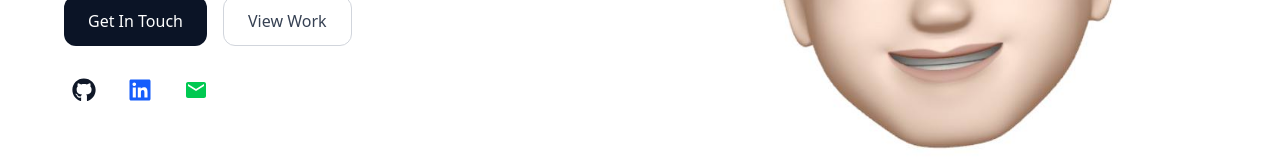
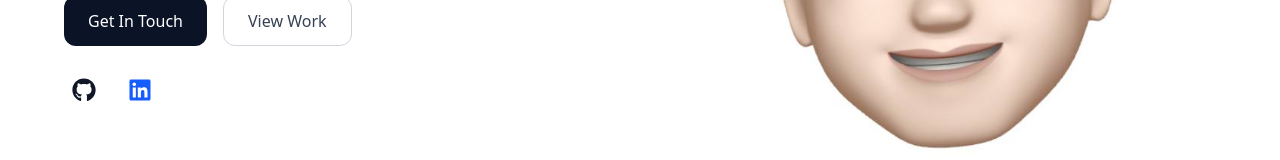
Before and after one commit to 1yhour/my-portfolio, a React (Vite) app: page / in a window 1280 px wide. Shown: the part 517-677 px from the top of the page. Built offline with nearby package versions, Linux system fonts and the light colour scheme.

Commit message:
Changed code: Use external data for icon

```diff
--- a/src/Components/Hero.jsx
+++ b/src/Components/Hero.jsx
@@ -1,8 +1,7 @@
 import React from 'react'
 import { heroButtons, scrollToSection} from "../Constraints/index.js";
-import {FaGithub, FaLinkedin} from "react-icons/fa";
-import {MdMail} from "react-icons/md";
 import MyPhoto from "../Assets/photos/anime_pic.jpg"
+import {iconLink} from "../Constraints/IconLink.js";
 const Hero = () => {
     return (
         <section id="hero" className="min-h-screen flex items-center justify-center pt-16 px-4 lg:px-8">
@@ -30,32 +29,15 @@
                             ))}
                         </div>
                         <div className="flex flex-wrap gap-4">
-                            <a
-                                href="https://github.com"
-                                target="_blank"
-                                rel="noopener noreferrer"
-                                className="p-2 text-gray-900 hover:text-gray-800 transition-colors "
-                            >
-                                <FaGithub size={24}/>
-                            </a>
-
-                            <a
-                                href="https://www.linkedin.com/in/seng-lyhour-607851383/"
-                                target="_blank"
-                                rel="noopener noreferrer"
-                                className="p-2 text-blue-600 hover:text-blue-500 transition-colors"
-                            >
-                                <FaLinkedin size={24}/>
-                            </a>
-                            <a
-                                href="mailto:lyhourlucky77@gmail.com"
-                                target="_blank"
-                                rel="noopener noreferrer"
-                                className="p-2 text-green-500 hover:text-green-400 transition-colors"
-                            >
-                                <MdMail size={24}/>
-                            </a>
-
+                            {iconLink.map(({id,link,icon:Icon,color},index) => (
+                                <div key={index}>
+                                    <div className="p-2 transition-colors">
+                                        <a href={link} target="_blank" rel="noopener noreferrer" className={color}>
+                                            <Icon size={24}/>
+                                        </a>
+                                    </div>
+                                </div>
+                            ))}
                         </div>
                     </div>
                     <div className="relative">
```
